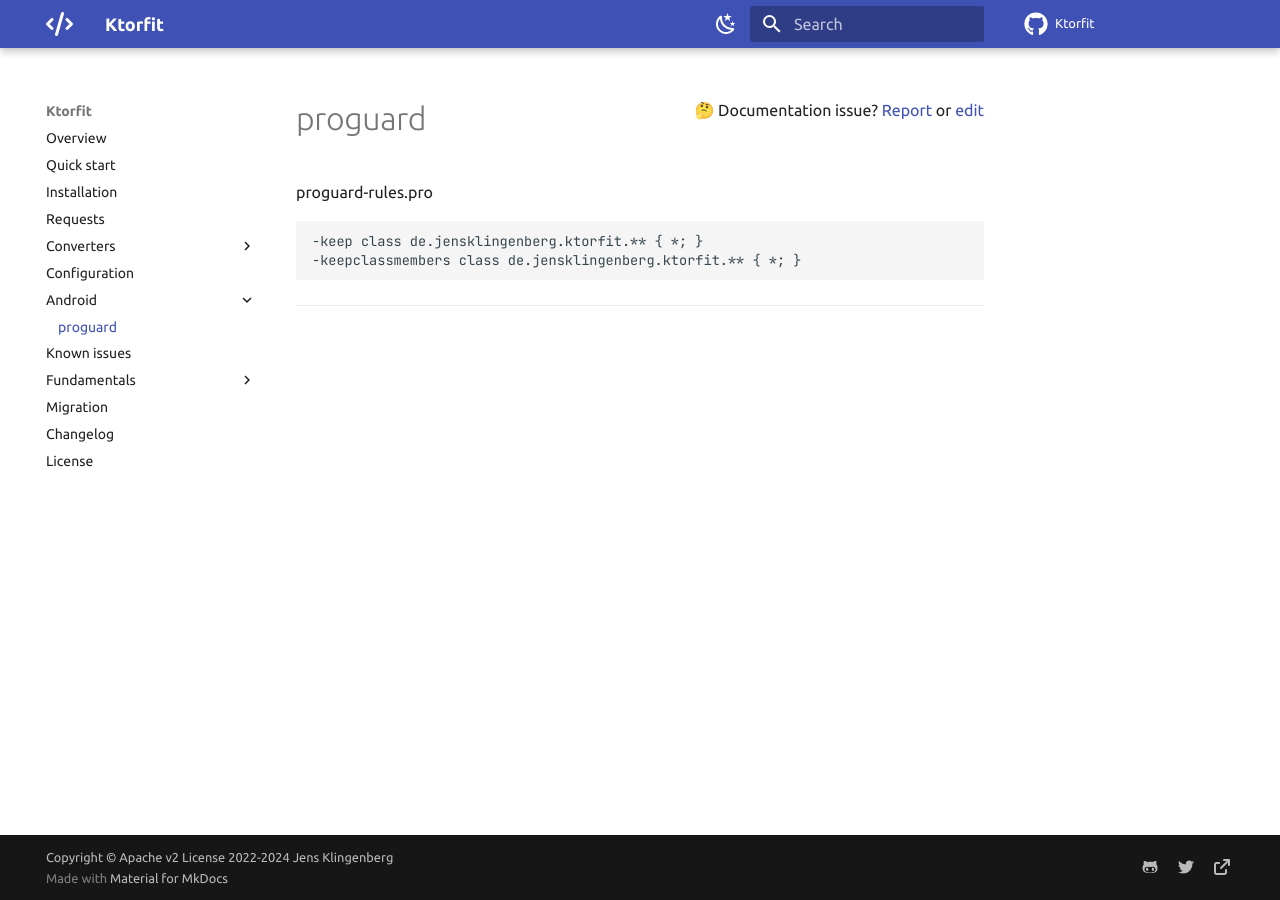
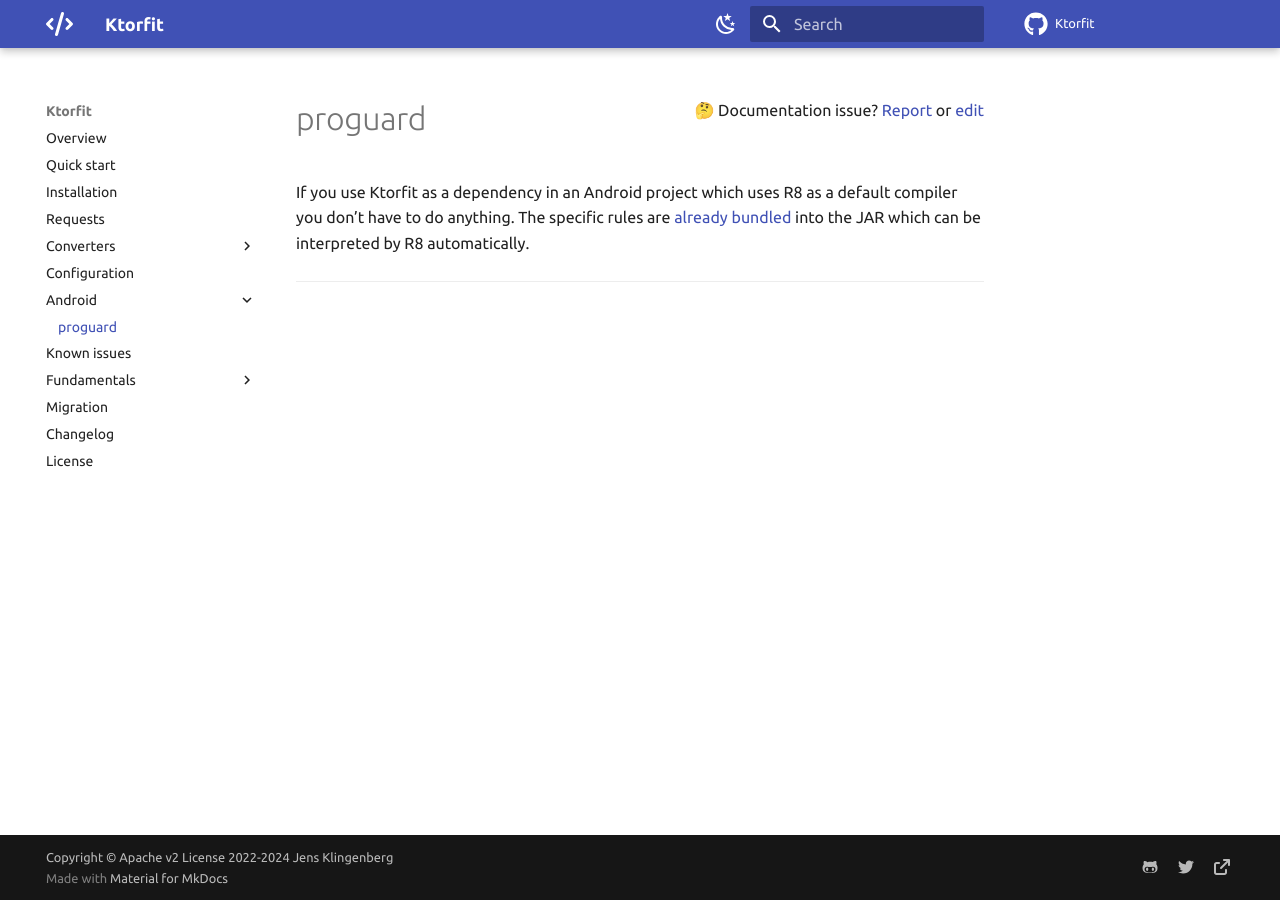
Before and after one commit to Foso/Ktorfit, an MkDocs documentation site: the page built from docs/android/proguard.md, in a window 1280 px wide. Built offline with MkDocs 1.6.1 and Material for MkDocs 9.7.7, drawn with Linux system fonts in a browser that asks for light colours; comment, search, counter and statistics services are not loaded.

Commit message:
Bundle proguard rules for Android
Refs https://square.github.io/okhttp/features/r8_proguard/.

````diff
--- a/docs/android/proguard.md
+++ b/docs/android/proguard.md
@@ -1,5 +1,4 @@
-proguard-rules.pro
-```
--keep class de.jensklingenberg.ktorfit.** { *; }
--keepclassmembers class de.jensklingenberg.ktorfit.** { *; }
-```
+If you use Ktorfit as a dependency in an Android project which uses R8 as a default compiler you don’t have to
+do anything. The specific rules are
+[already bundled](../../ktorfit-lib-core/src/jvmMain/resources/META-INF/proguard/ktorfit.pro) into the JAR
+which can be interpreted by R8 automatically.
````
Also changed, not shown: docs/CHANGELOG.md (+10 -0 lines), 2 other files.
